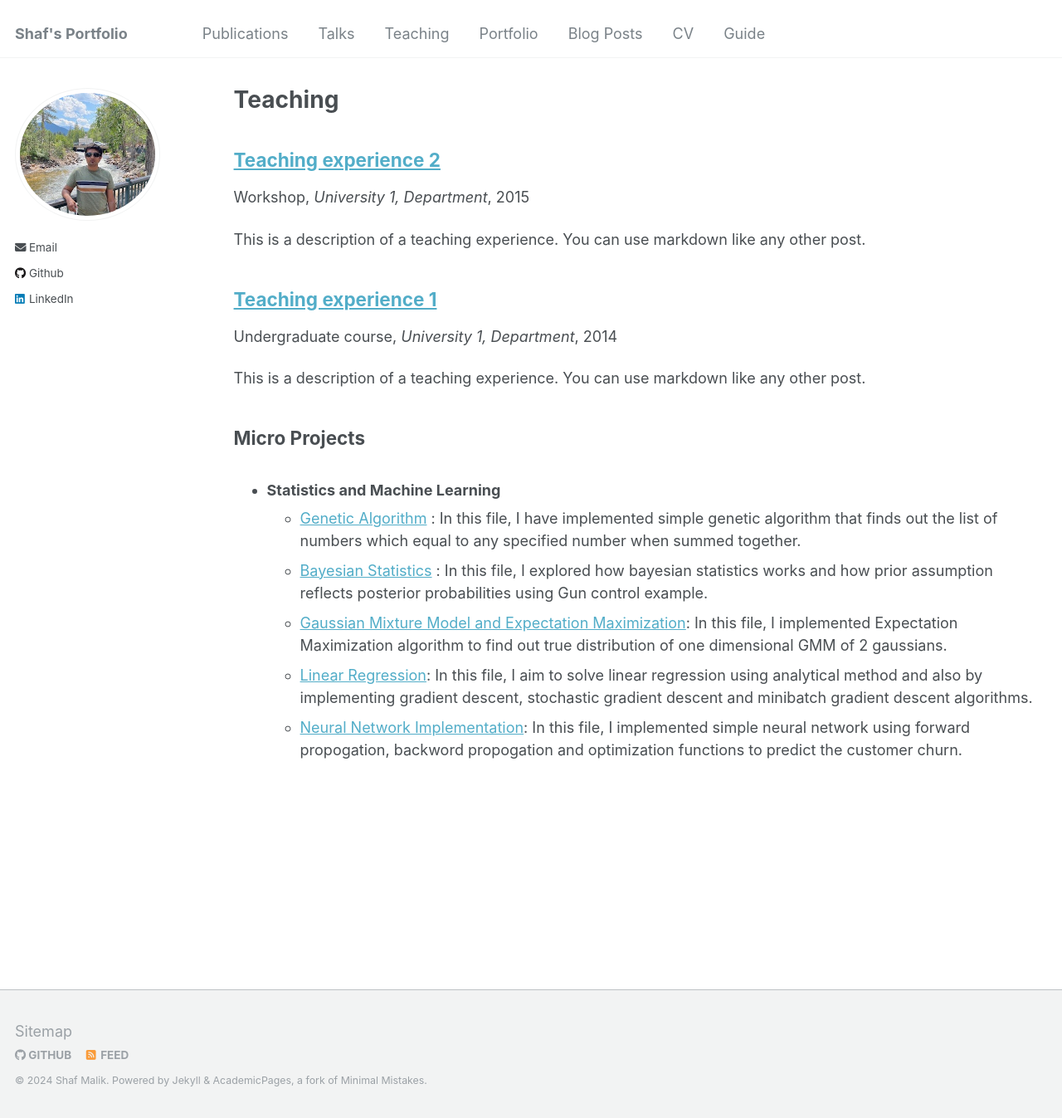
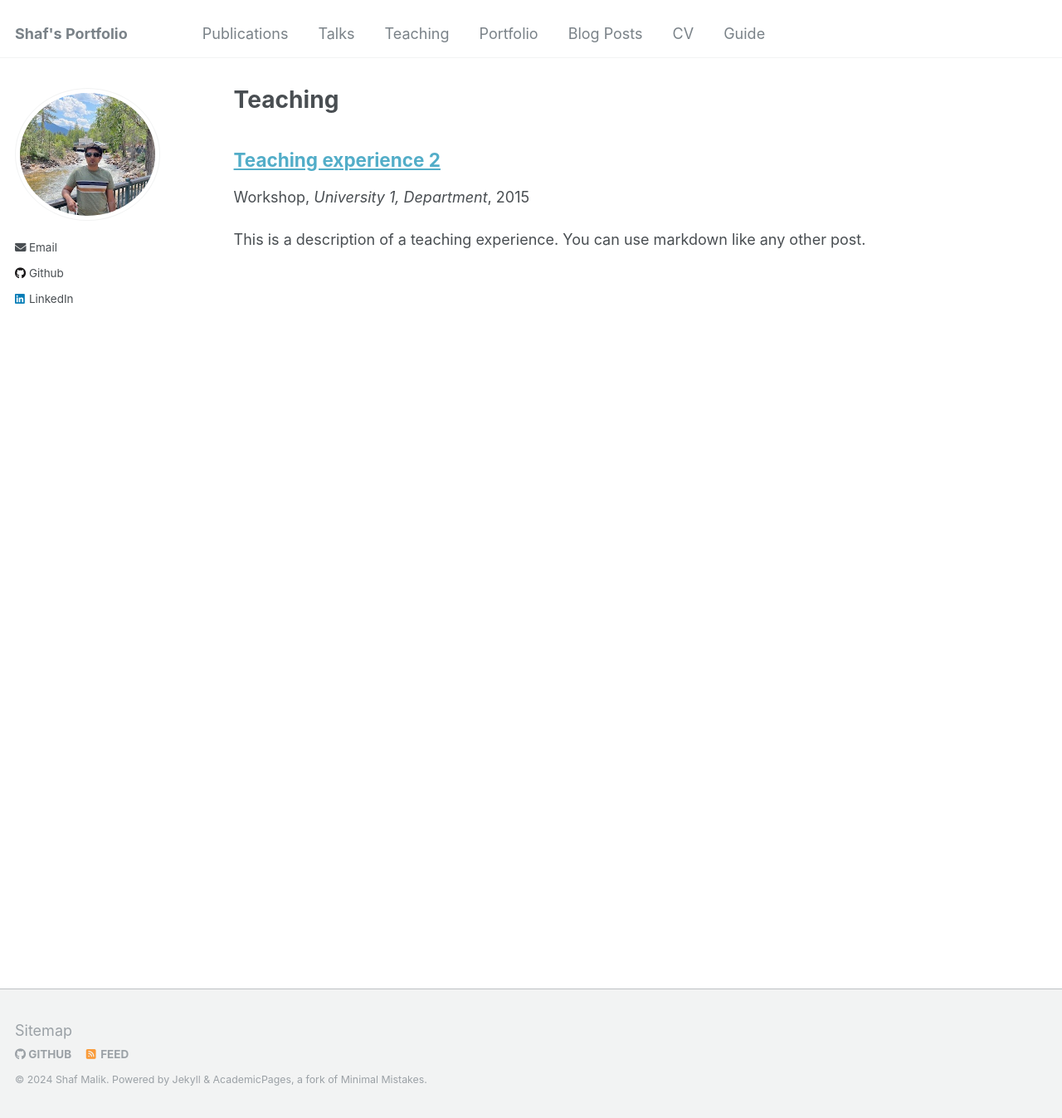
Before and after one commit to shafmalik/shaf.malik.github.io, a Jekyll site: the page built from _pages/teaching.html, in a window 1280 px wide and 1347 px high. Shown: the whole window at 83% size. Built offline with Jekyll 4.4.1, drawn with Linux system fonts in a browser that asks for light colours.

Commit message:
Update 2014-spring-teaching-1.md

```diff
--- a/_teaching/2014-spring-teaching-1.md
+++ b/_teaching/2014-spring-teaching-1.md
@@ -1,14 +1,4 @@
----
-title: "Teaching experience 1"
-collection: teaching
-type: "Undergraduate course"
-permalink: /teaching/2014-spring-teaching-1
-venue: "University 1, Department"
-date: 2014-01-01
-location: "City, Country"
----
 
-This is a description of a teaching experience. You can use markdown like any other post.
 ## Micro Projects
 - ### Statistics and Machine Learning
     - [Genetic Algorithm](https://github.com/archd3sai/Statistical-Methods/blob/master/genetic-algorithm.ipynb) : In this file, I have implemented simple genetic algorithm that finds out the list of numbers which equal to any specified number when summed together.
@@ -16,12 +6,3 @@ This is a description of a teaching experience. You can use markdown like any ot
     - [Gaussian Mixture Model and Expectation Maximization](https://github.com/archd3sai/Statistical-Methods/blob/master/GMM-EM.ipynb): In this file, I implemented Expectation Maximization algorithm to find out true distribution of one dimensional GMM of 2 gaussians.
     - [Linear Regression](https://github.com/archd3sai/Statistical-Methods/blob/master/Linear%20Regression.ipynb): In this file, I aim to solve linear regression using analytical method and also by implementing gradient descent, stochastic gradient descent and minibatch gradient descent algorithms.
     - [Neural Network Implementation](https://github.com/archd3sai/Statistical-Methods/blob/master/NN%20Implementation.ipynb): In this file, I implemented simple neural network using forward propogation, backword propogation and optimization functions to predict the customer churn.
-
-Heading 1
-======
-
-Heading 2
-======
-
-Heading 3
-======
```
